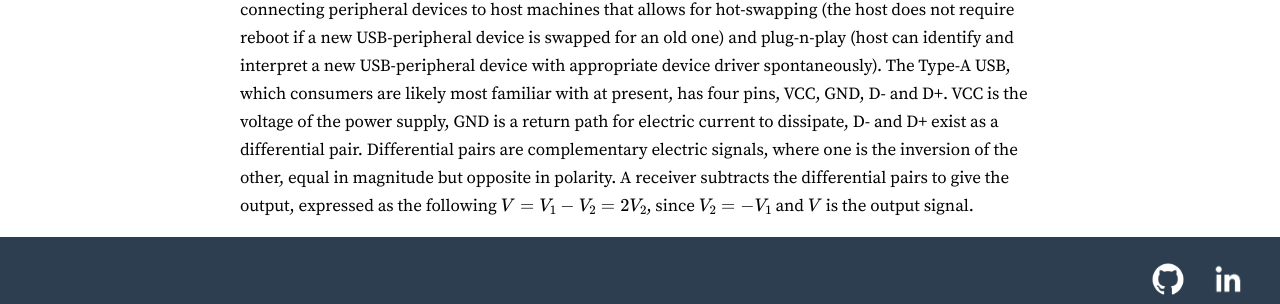
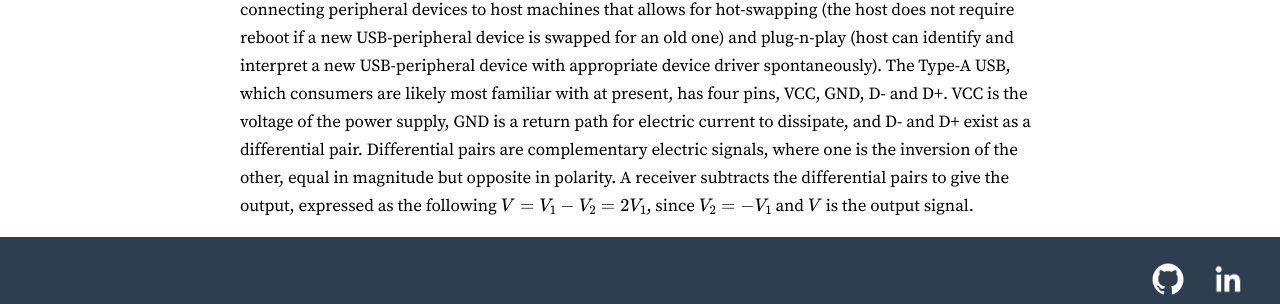
Before and after one commit to Rory-Mac/personal-website, a Jekyll site: the page built from Low-Level Programming/IO.markdown, in a window 1280 px wide. Shown: the part 602-906 px from the top of the page. Built offline with Jekyll 4.4.1, drawn with Linux system fonts in a browser that asks for light colours; some of the changed text lies outside the part shown.

```diff
--- a/Low-Level Programming/IO.markdown
+++ b/Low-Level Programming/IO.markdown
@@ -18,21 +18,6 @@ the ground up, where standards and protocols exist to match any level of abstrac
 to host machines that allows for hot-swapping (the host does not require reboot if a new USB-peripheral device is swapped for an old one)
 and plug-n-play (host can identify and interpret a new USB-peripheral device with appropriate device driver spontaneously). The Type-A USB,
 which consumers are likely most familiar with at present, has four pins, VCC, GND, D- and D+. VCC is the voltage of the power supply, GND
-is a return path for electric current to dissipate, D- and D+ exist as a differential pair. Differential pairs are complementary electric
+is a return path for electric current to dissipate, and D- and D+ exist as a differential pair. Differential pairs are complementary electric
 signals, where one is the inversion of the other, equal in magnitude but opposite in polarity. A receiver subtracts the differential pairs
-to give the output, expressed as the following \(V = V_1 - V_2 = 2V_2\), since \(V_2 = -V_1\) and \(V\) is the output signal.
-
-
-
-
-
-
-</p>
-
-<!--
-USB communication protocol
-compatibility (baud rate, etc)
-UART microchips
-FIDI microchips
-PMOD as alternative
--->
+to give the output, expressed as the following \(V = V_1 - V_2 = 2V_1\), since \(V_2 = -V_1\) and \(V\) is the output signal.</p>
```
